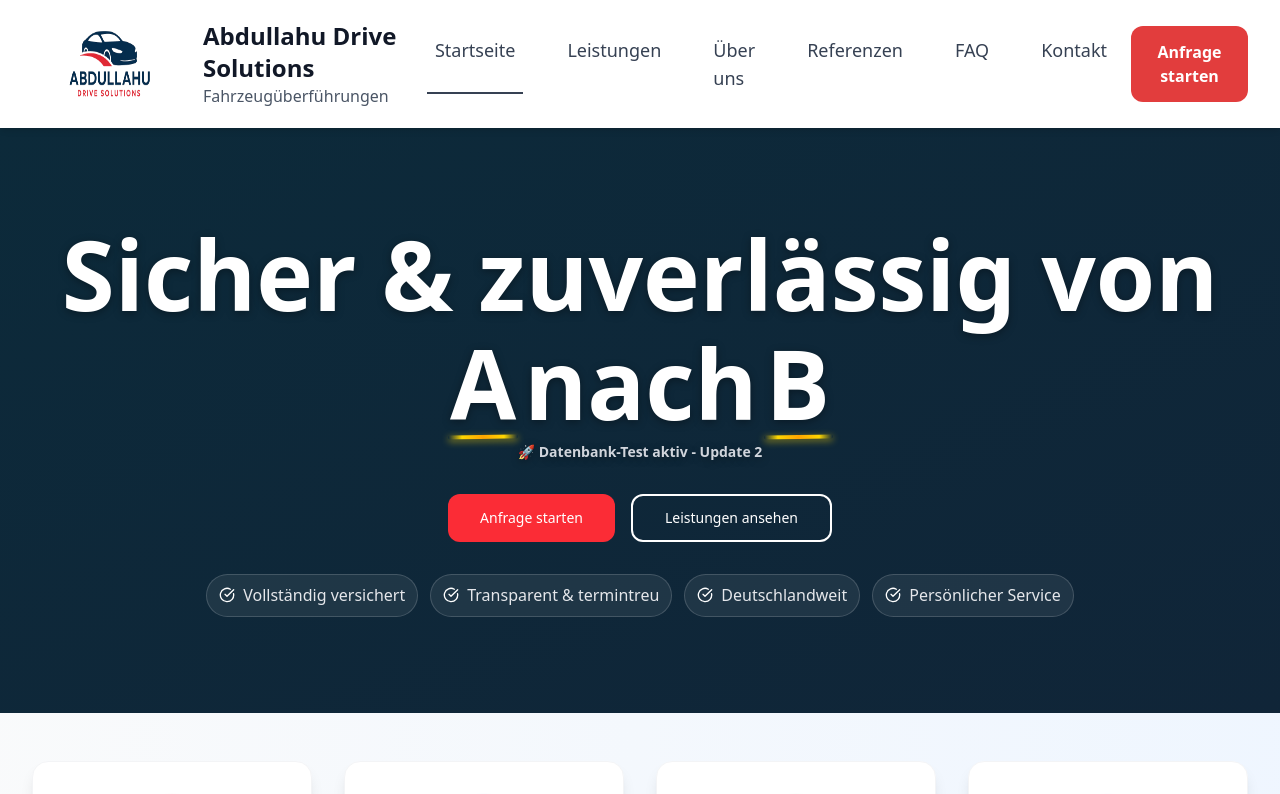
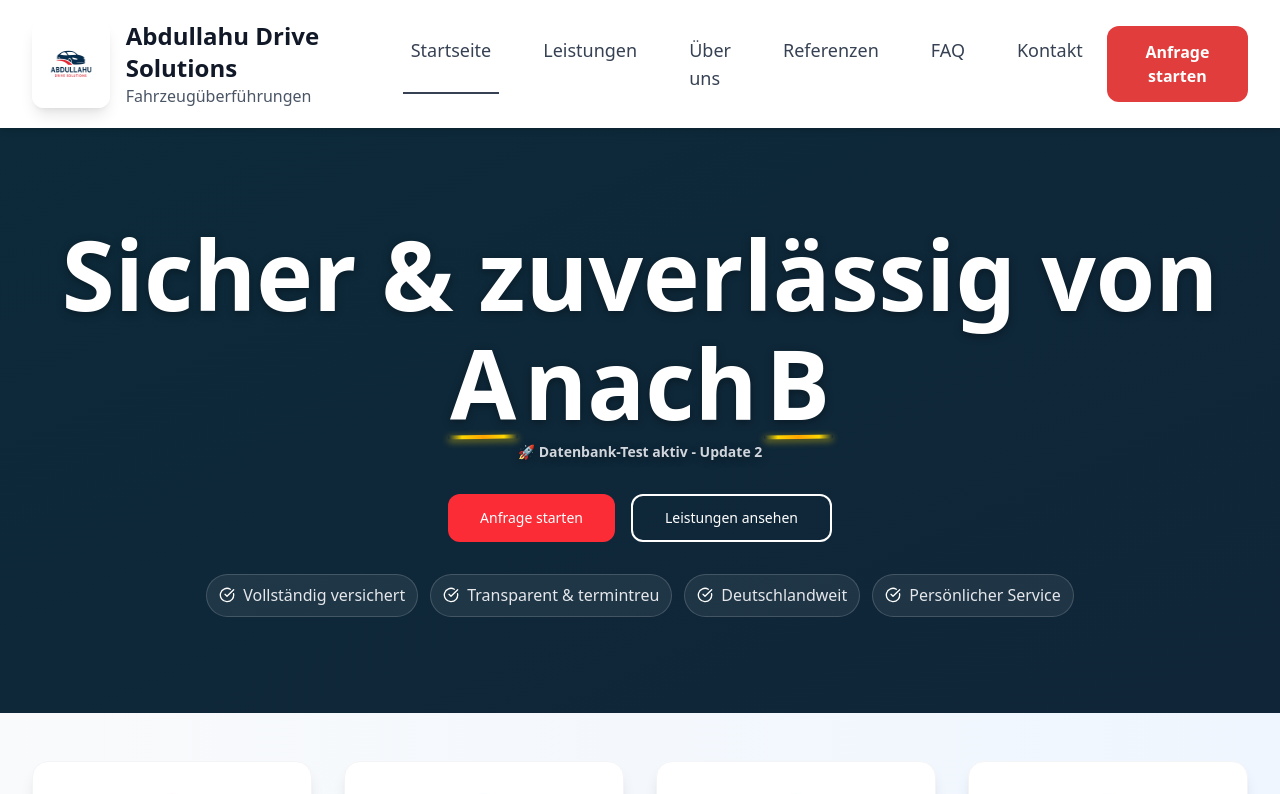
Before and after one commit to adrian1921677/ADS.-, a Next.js app: page / in a window 1280 px wide. Shown: the top 794 px of the page. Built offline with nearby package versions, Linux system fonts and the light colour scheme.

Commit message:
Logo im Header optimiert - bessere Sichtbarkeit und Performance

```diff
--- a/src/components/ClientHeader.tsx
+++ b/src/components/ClientHeader.tsx
@@ -44,13 +44,14 @@ export function ClientHeader() {
         <div className="flex justify-between items-center h-32">
           {/* Logo */}
           <Link href="/" className="flex items-center space-x-4 group">
-            <div className="p-6 bg-navy-50 rounded-xl group-hover:bg-navy-100 transition-colors">
+            <div className="p-3 bg-white/90 rounded-xl group-hover:bg-white transition-colors shadow-lg">
               <Image
                 src="/logo.png"
                 alt="Abdullahu Drive Solutions"
-                width={160}
-                height={160}
-                className="h-40 w-auto"
+                width={120}
+                height={120}
+                className="h-16 w-auto"
+                priority
               />
             </div>
             <div className="hidden sm:block">
```
